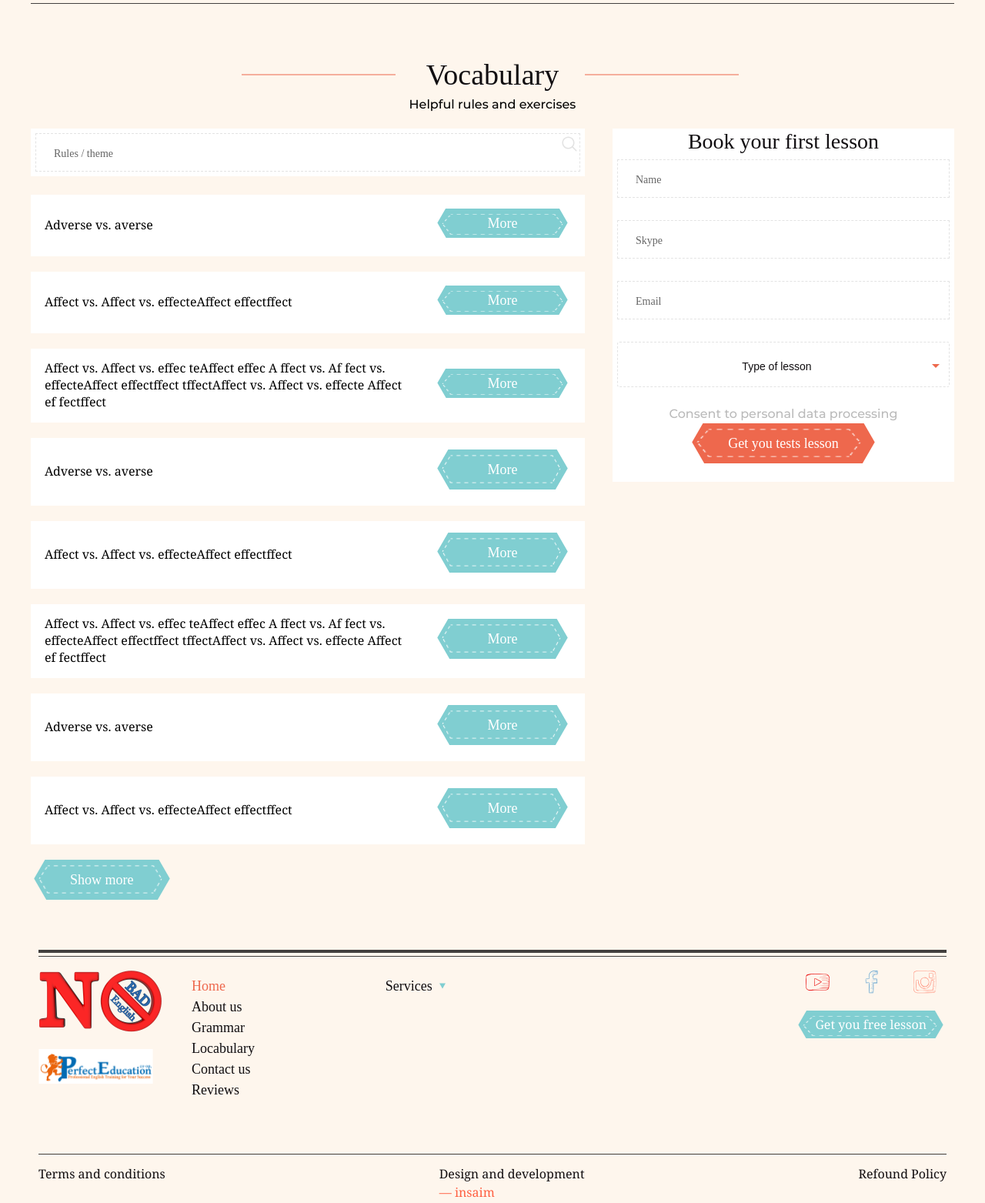
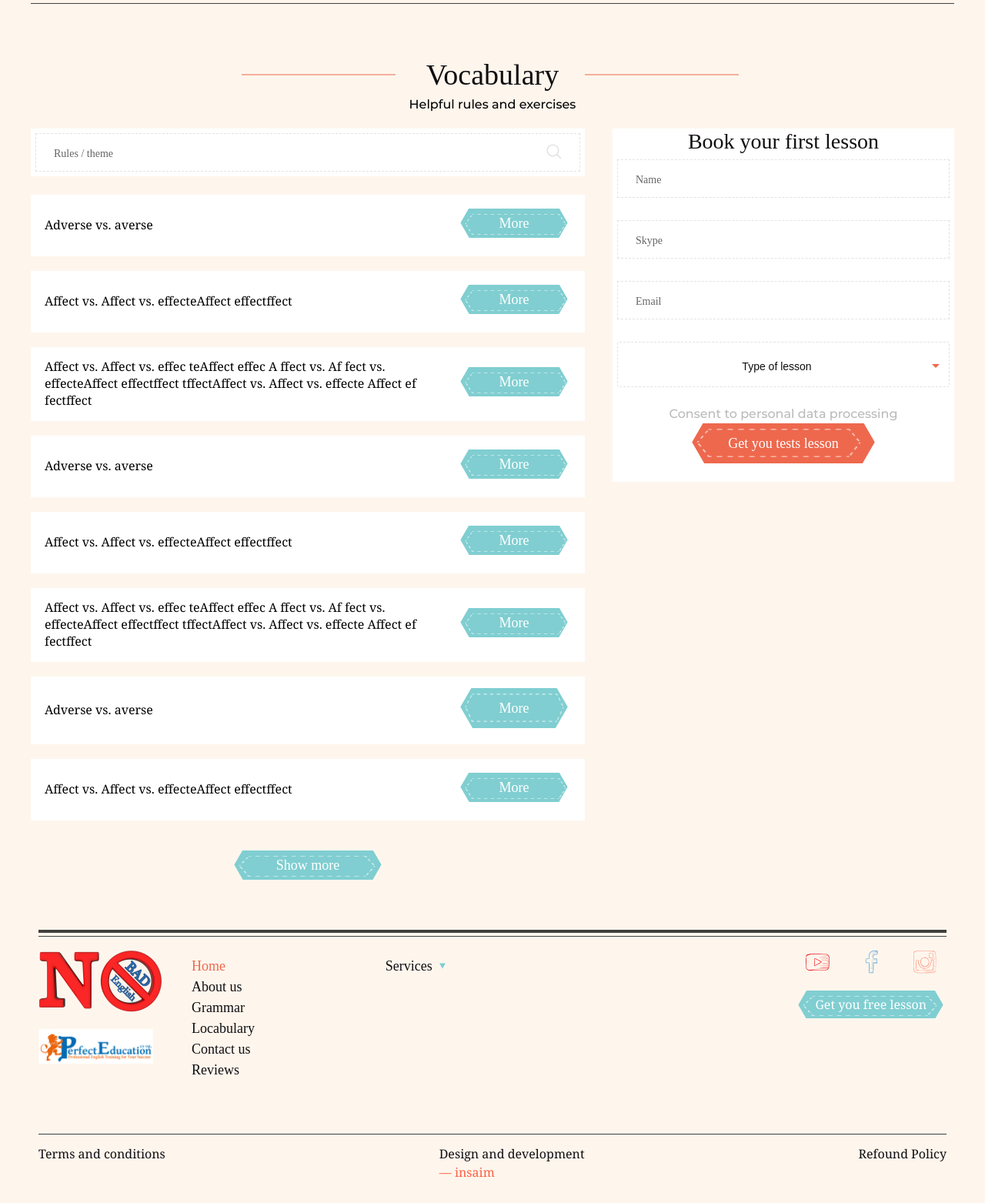
Before and after one commit to Lia5/2019-03-nobadenglish, a PHP site: page /pageListing.html in a window 1280 px wide. Shown: the part 106-1669 px from the top of the page at 77% size. After the commit the page ends 1636 px from the top, so only its background shows below. Run offline with PHP 8.4, Linux system fonts and the light colour scheme; some web fonts are replaced.

Commit message:
page listing desktop

```diff
--- a/pageListing.html
+++ b/pageListing.html
@@ -92,7 +92,7 @@
               <li class="themes__item">
                 <div class="themes__name">Adverse vs. averse</div>
                 <div class="themes__btn">
-                  <div class="btn--wrap">
+                  <div class="btn--wrap btn--wrap--thin">
                     <div class="btn btn--blue">
                       <input type="submit" value="More">
                     </div>
@@ -102,7 +102,7 @@
               <li class="themes__item">
                 <div class="themes__name">Affect vs. Affect vs. effecteAffect effectffect</div>
                 <div class="themes__btn">
-                  <div class="btn--wrap">
+                  <div class="btn--wrap btn--wrap--thin">
                     <div class="btn btn--blue">
                       <input type="submit" value="More">
                     </div>
@@ -112,7 +112,7 @@
               <li class="themes__item">
                 <div class="themes__name">Affect vs. Affect vs. effec  teAffect effec A ffect vs. Af fect vs. effecteAffect effectffect tffectAffect vs. Affect vs. effecte Affect ef fectffect</div>
                 <div class="themes__btn">
-                  <div class="btn--wrap">
+                  <div class="btn--wrap btn--wrap--thin">
                     <div class="btn btn--blue">
                       <input type="submit" value="More">
                     </div>
@@ -132,7 +132,7 @@
               <li class="themes__item">
                 <div class="themes__name">Affect vs. Affect vs. effecteAffect effectffect</div>
                 <div class="themes__btn">
-                  <div class="btn--wrap">
+                  <div class="btn--wrap btn--wrap--thin">
                     <div class="btn btn--blue">
                       <input type="submit" value="More">
                     </div>
@@ -140,9 +140,11 @@
                 </div>
               </li>
             </ul>
-            <div class="btn--wrap">
-              <div class="btn btn--blue">
-                <input type="submit" value="Show more">
+            <div class="themes__btn--global">
+              <div class="btn--wrap btn--wrap--thin">
+                <div class="btn btn--blue">
+                  <input type="submit" value="Show more">
+                </div>
               </div>
             </div>
           </div>
--- a/scss/sections/_listing.scss
+++ b/scss/sections/_listing.scss
@@ -47,11 +47,11 @@
         justify-content: space-between;
         align-items: center;
         background: #fff;
-        margin-bottom: 20px;
+        margin-bottom: 19px;
         padding: 15px 18px;
         min-height: 80px;
         .btn {
-            width: 138px;
+            width: 108px;
         }
     }
     &__name {
@@ -60,12 +60,19 @@
         color: #000000;
         padding-right: 30px;
     }
+    &__btn--global {
+        text-align: center;
+        margin-top: 39px;
+        .btn {
+            width: 160px;
+        }
+    }
 }
 .search {
     cursor: pointer;
     position: absolute;
-    right: 0;
-    top: 0;
+    right: 20px;
+    top: 10px;
     width: 40px;
     height: 40px;
     padding: 10px;
```
Also changed, not shown: jade/common/listing.jade (+8 -7 lines), css/main.min.css.
